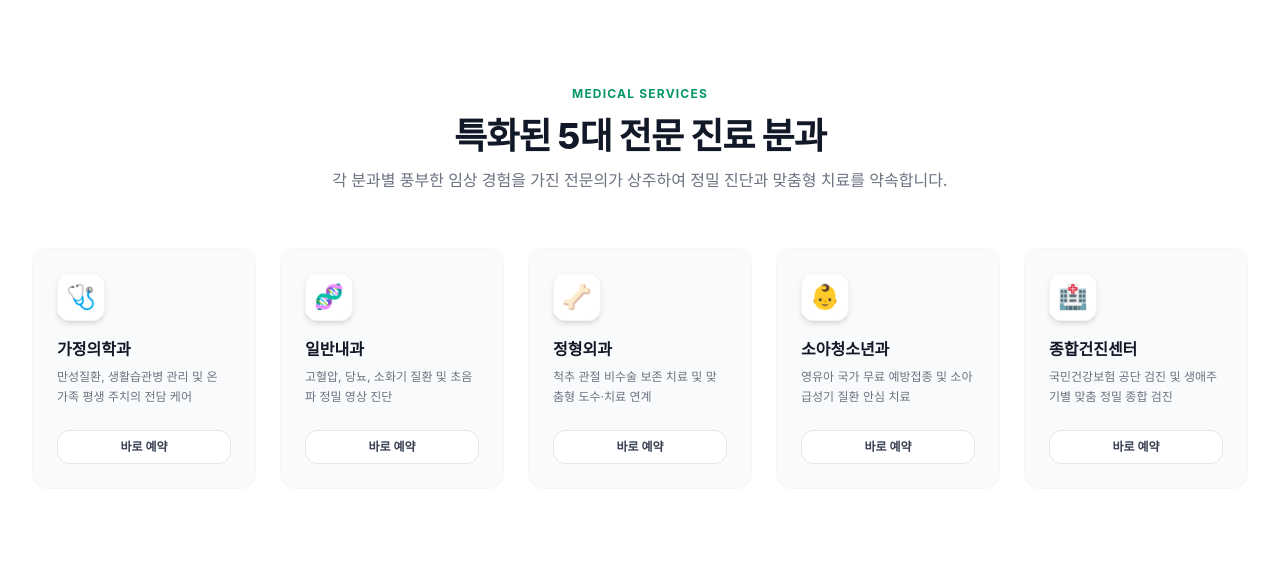
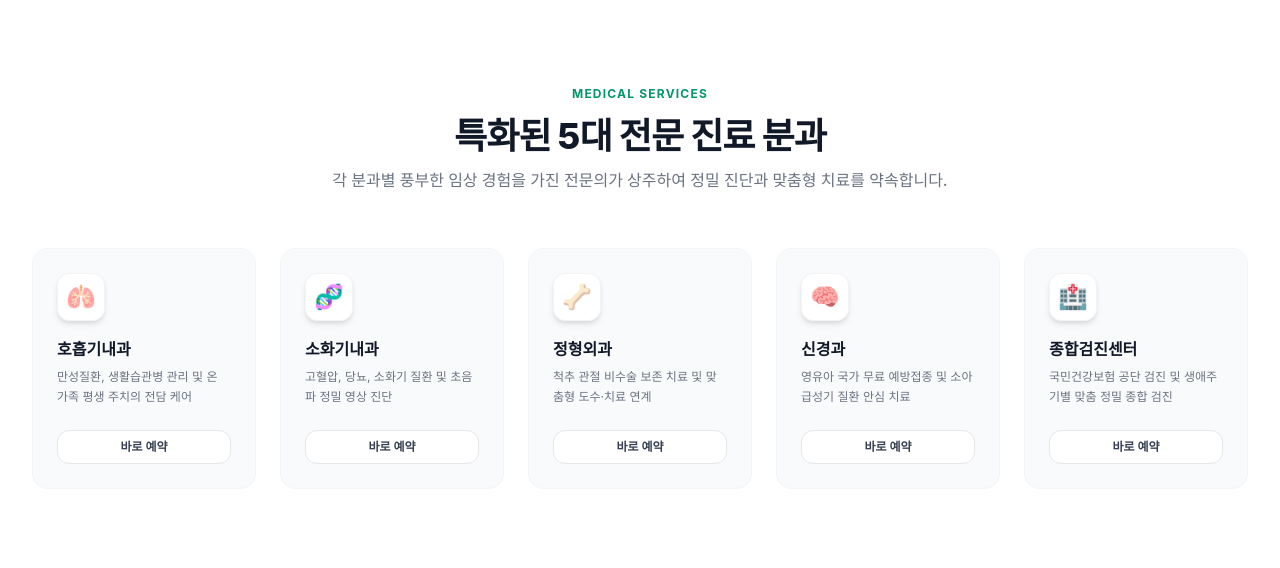
Before and after one commit to palantir1997/Ssaessak-Ban, a PHP site: page /saessak/index.php in a window 1280 px wide. Shown: the part 796-1364 px from the top of the page. Run offline with PHP 8.4, Linux system fonts and the light colour scheme; some libraries are stand-ins or nearby versions; some web fonts are replaced.

Commit message:
Update index.php
##수정내용
- assets\images 의료진 이미지파일 추가
.webp는 저용량에 고품질 지원

- .php, 이미지파일 연결

```diff
--- a/saessak/index.php
+++ b/saessak/index.php
@@ -96,24 +96,24 @@ include_once 'includes/header.php';
             <div class="grid grid-cols-1 sm:grid-cols-2 lg:grid-cols-5 gap-6">
                 <div class="bg-gray-50 rounded-2xl p-6 border border-gray-100/80 flex flex-col justify-between space-y-6 transition-all hover:shadow-xl hover:bg-white group">
                     <div class="space-y-4">
-                        <div class="w-12 h-12 bg-white rounded-xl shadow-md border border-gray-100 flex items-center justify-center text-2xl group-hover:bg-sprout-600 group-hover:text-white transition-colors">🩺</div>
+                        <div class="w-12 h-12 bg-white rounded-xl shadow-md border border-gray-100 flex items-center justify-center text-2xl group-hover:bg-sprout-600 group-hover:text-white transition-colors">🫁</div>
                         <div class="space-y-1.5">
-                            <h3 class="font-bold text-gray-900 text-base">가정의학과</h3>
+                            <h3 class="font-bold text-gray-900 text-base">호흡기내과</h3>
                             <p class="text-xs text-gray-500 leading-relaxed">만성질환, 생활습관병 관리 및 온 가족 평생 주치의 전담 케어</p>
                         </div>
                     </div>
-                    <button onclick="preselectDept('가정의학과')" class="w-full py-2 bg-white hover:bg-sprout-50 border border-gray-200 text-xs font-bold text-gray-700 hover:text-sprout-600 rounded-xl transition-all">바로 예약</button>
+                    <button onclick="preselectDept('호흡기내과')" class="w-full py-2 bg-white hover:bg-sprout-50 border border-gray-200 text-xs font-bold text-gray-700 hover:text-sprout-600 rounded-xl transition-all">바로 예약</button>
                 </div>
 
                 <div class="bg-gray-50 rounded-2xl p-6 border border-gray-100/80 flex flex-col justify-between space-y-6 transition-all hover:shadow-xl hover:bg-white group">
                     <div class="space-y-4">
                         <div class="w-12 h-12 bg-white rounded-xl shadow-md border border-gray-100 flex items-center justify-center text-2xl group-hover:bg-sprout-600 group-hover:text-white transition-colors">🧬</div>
                         <div class="space-y-1.5">
-                            <h3 class="font-bold text-gray-900 text-base">일반내과</h3>
+                            <h3 class="font-bold text-gray-900 text-base">소화기내과</h3>
                             <p class="text-xs text-gray-500 leading-relaxed">고혈압, 당뇨, 소화기 질환 및 초음파 정밀 영상 진단</p>
                         </div>
                     </div>
-                    <button onclick="preselectDept('내과')" class="w-full py-2 bg-white hover:bg-sprout-50 border border-gray-200 text-xs font-bold text-gray-700 hover:text-sprout-600 rounded-xl transition-all">바로 예약</button>
+                    <button onclick="preselectDept('소화기내과')" class="w-full py-2 bg-white hover:bg-sprout-50 border border-gray-200 text-xs font-bold text-gray-700 hover:text-sprout-600 rounded-xl transition-all">바로 예약</button>
                 </div>
 
                 <div class="bg-gray-50 rounded-2xl p-6 border border-gray-100/80 flex flex-col justify-between space-y-6 transition-all hover:shadow-xl hover:bg-white group">
@@ -129,24 +129,24 @@ include_once 'includes/header.php';
 
                 <div class="bg-gray-50 rounded-2xl p-6 border border-gray-100/80 flex flex-col justify-between space-y-6 transition-all hover:shadow-xl hover:bg-white group">
                     <div class="space-y-4">
-                        <div class="w-12 h-12 bg-white rounded-xl shadow-md border border-gray-100 flex items-center justify-center text-2xl group-hover:bg-sprout-600 group-hover:text-white transition-colors">👶</div>
+                        <div class="w-12 h-12 bg-white rounded-xl shadow-md border border-gray-100 flex items-center justify-center text-2xl group-hover:bg-sprout-600 group-hover:text-white transition-colors">🧠</div>
                         <div class="space-y-1.5">
-                            <h3 class="font-bold text-gray-900 text-base">소아청소년과</h3>
+                            <h3 class="font-bold text-gray-900 text-base">신경과</h3>
                             <p class="text-xs text-gray-500 leading-relaxed">영유아 국가 무료 예방접종 및 소아 급성기 질환 안심 치료</p>
                         </div>
                     </div>
-                    <button onclick="preselectDept('소아청소년과')" class="w-full py-2 bg-white hover:bg-sprout-50 border border-gray-200 text-xs font-bold text-gray-700 hover:text-sprout-600 rounded-xl transition-all">바로 예약</button>
+                    <button onclick="preselectDept('신경과')" class="w-full py-2 bg-white hover:bg-sprout-50 border border-gray-200 text-xs font-bold text-gray-700 hover:text-sprout-600 rounded-xl transition-all">바로 예약</button>
                 </div>
 
                 <div class="bg-gray-50 rounded-2xl p-6 border border-gray-100/80 flex flex-col justify-between space-y-6 transition-all hover:shadow-xl hover:bg-white group">
                     <div class="space-y-4">
                         <div class="w-12 h-12 bg-white rounded-xl shadow-md border border-gray-100 flex items-center justify-center text-2xl group-hover:bg-sprout-600 group-hover:text-white transition-colors">🏥</div>
                         <div class="space-y-1.5">
-                            <h3 class="font-bold text-gray-900 text-base">종합건진센터</h3>
+                            <h3 class="font-bold text-gray-900 text-base">종합검진센터</h3>
                             <p class="text-xs text-gray-500 leading-relaxed">국민건강보험 공단 검진 및 생애주기별 맞춤 정밀 종합 검진</p>
                         </div>
                     </div>
-                    <button onclick="preselectDept('종합건진센터')" class="w-full py-2 bg-white hover:bg-sprout-50 border border-gray-200 text-xs font-bold text-gray-700 hover:text-sprout-600 rounded-xl transition-all">바로 예약</button>
+                    <button onclick="preselectDept('종합검진센터')" class="w-full py-2 bg-white hover:bg-sprout-50 border border-gray-200 text-xs font-bold text-gray-700 hover:text-sprout-600 rounded-xl transition-all">바로 예약</button>
                 </div>
             </div>
         </div>
@@ -163,7 +163,7 @@ include_once 'includes/header.php';
             <div class="grid grid-cols-1 sm:grid-cols-2 lg:grid-cols-4 gap-8">
                 <div class="bg-white rounded-3xl border border-gray-200/60 shadow-sm overflow-hidden flex flex-col">
                     <div class="h-64 bg-slate-100 relative overflow-hidden">
-                        <img src="assets/images/doc_pulmo_01" alt="김주은 원장" onerror="handleImageError(this)" class="doctor-photo w-full h-full object-cover">
+                        <img src="assets/images/doc_pulmo_01.webp" alt="김주은 원장" onerror="handleImageError(this)" class="doctor-photo w-full h-full object-cover">
                         <div class="doctor-fallback hiddne w-full h-full bg-gradient-to-br from-sprout-600 to-emerald-800 flex items-center justify-center text-white text-5xl">🫁</div>
                     </div>
                     <div class="p-6 space-y-4 flex-grow flex flex-col justify-between">
@@ -180,7 +180,7 @@ include_once 'includes/header.php';
 
                 <div class="bg-white rounded-3xl border border-gray-200/60 shadow-sm overflow-hidden flex flex-col">
                     <div class="h-64 bg-slate-100 relative overflow-hidden">
-                        <img src="https://images.unsplash.com/photo-1622253692010-333f2da6031d?auto=format&fit=crop&w=500&q=80" alt="박건우 과장" onerror="handleImageError(this)" class="doctor-photo w-full h-full object-cover">
+                        <img src="assets/images/doc_gl_01.webp" alt="박건우 과장" onerror="handleImageError(this)" class="doctor-photo w-full h-full object-cover">
                         <div class="doctor-fallback hidden w-full h-full bg-gradient-to-br from-sprout-600 to-emerald-800 flex items-center justify-center text-white text-5xl">🧬</div>
                     </div>
                     <div class="p-6 space-y-4 flex-grow flex flex-col justify-between">
@@ -197,7 +197,7 @@ include_once 'includes/header.php';
 
                 <div class="bg-white rounded-3xl border border-gray-200/60 shadow-sm overflow-hidden flex flex-col">
                     <div class="h-64 bg-slate-100 relative overflow-hidden">
-                        <img src="https://images.unsplash.com/photo-1612349317150-e413f6a5b16d?auto=format&fit=crop&w=500&q=80" alt="최시환 과장" onerror="handleImageError(this)" class="doctor-photo w-full h-full object-cover">
+                        <img src="assets/images/doc_os_01.webp" alt="최시환 과장" onerror="handleImageError(this)" class="doctor-photo w-full h-full object-cover">
                         <div class="doctor-fallback hidden w-full h-full bg-gradient-to-br from-sprout-600 to-emerald-800 flex items-center justify-center text-white text-5xl">🦴</div>
                     </div>
                     <div class="p-6 space-y-4 flex-grow flex flex-col justify-between">
@@ -214,7 +214,7 @@ include_once 'includes/header.php';
 
                 <div class="bg-white rounded-3xl border border-gray-200/60 shadow-sm overflow-hidden flex flex-col">
                     <div class="h-64 bg-slate-100 relative overflow-hidden">
-                        <img src="https://images.unsplash.com/photo-1594824813573-246434e33963?auto=format&fit=crop&w=500&q=80" alt="김유진 과장" onerror="handleImageError(this)" class="doctor-photo w-full h-full object-cover">
+                        <img src="assets/images/doc_neuro_01.webp" alt="김유진 과장" onerror="handleImageError(this)" class="doctor-photo w-full h-full object-cover">
                         <div class="doctor-fallback hidden w-full h-full bg-gradient-to-br from-sprout-600 to-emerald-800 flex items-center justify-center text-white text-5xl">🧠</div>
                     </div>
                     <div class="p-6 space-y-4 flex-grow flex flex-col justify-between">
@@ -274,7 +274,7 @@ include_once 'includes/header.php';
                         </thead>
                         <tbody class="divide-y divide-gray-200/60 font-medium text-gray-700">
                             <tr class="hover:bg-white transition-colors">
-                                <td class="py-4 text-left pl-4 font-bold text-gray-900">가정의학과 (김새싹)</td>
+                                <td class="py-4 text-left pl-4 font-bold text-gray-900">호흡기내과 (김주은)</td>
                                 <td class="py-4 text-emerald-600 font-bold">●</td>
                                 <td class="py-4 text-emerald-600 font-bold">●</td>
                                 <td class="py-4 text-gray-300">휴진</td>
@@ -283,7 +283,7 @@ include_once 'includes/header.php';
                                 <td class="py-4 text-emerald-600 font-bold">교대</td>
                             </tr>
                             <tr class="hover:bg-white transition-colors">
-                                <td class="py-4 text-left pl-4 font-bold text-gray-900">일반내과 (박건우)</td>
+                                <td class="py-4 text-left pl-4 font-bold text-gray-900">소화기내과 (박건우)</td>
                                 <td class="py-4 text-emerald-600 font-bold">●</td>
                                 <td class="py-4 text-gray-300">휴진</td>
                                 <td class="py-4 text-emerald-600 font-bold">●</td>
@@ -292,7 +292,7 @@ include_once 'includes/header.php';
                                 <td class="py-4 text-emerald-600 font-bold">교대</td>
                             </tr>
                             <tr class="hover:bg-white transition-colors">
-                                <td class="py-4 text-left pl-4 font-bold text-gray-900">정형외과 (최태양)</td>
+                                <td class="py-4 text-left pl-4 font-bold text-gray-900">정형외과 (최시환)</td>
                                 <td class="py-4 text-emerald-600 font-bold">●</td>
                                 <td class="py-4 text-emerald-600 font-bold">야간</td>
                                 <td class="py-4 text-emerald-600 font-bold">●</td>
@@ -301,7 +301,7 @@ include_once 'includes/header.php';
                                 <td class="py-4 text-emerald-600 font-bold">●</td>
                             </tr>
                             <tr class="hover:bg-white transition-colors">
-                                <td class="py-4 text-left pl-4 font-bold text-gray-900">소아청소년과 (이지민)</td>
+                                <td class="py-4 text-left pl-4 font-bold text-gray-900">신경과 (김유진)</td>
                                 <td class="py-4 text-gray-300">휴진</td>
                                 <td class="py-4 text-emerald-600 font-bold">●</td>
                                 <td class="py-4 text-emerald-600 font-bold">●</td>
@@ -364,10 +364,10 @@ include_once 'includes/header.php';
                             <select id="book-dept" required class="w-full px-4 py-3.5 rounded-xl border border-gray-200 text-sm focus:outline-none focus:border-sprout-500 bg-gray-50/50">
                                 <option value="" disabled selected>선택해 주세요</option>
                                 <option value="호흡기내과">호흡기내과 (김주은 원장)</option>
-                                <option value="내과">내과 (박건우 과장)</option>
-                                <option value="정형외과">정형외과 ( 과장)</option>
-                                <option value="소아청소년과">신경과 (김유진 과장)</option>
-                                <!-- <option value="종합건진센터">종합건진센터 (한무진 소장)</option> -->
+                                <option value="소화기내과">소화기내과 (박건우 과장)</option>
+                                <option value="정형외과">정형외과 (최시환 과장)</option>
+                                <option value="신경과">신경과 (김유진 과장)</option>
+                                <!-- <option value="종합검진센터">종합검진센터 (한무진 소장)</option> -->
                             </select>
                         </div>
                         <div>
```
